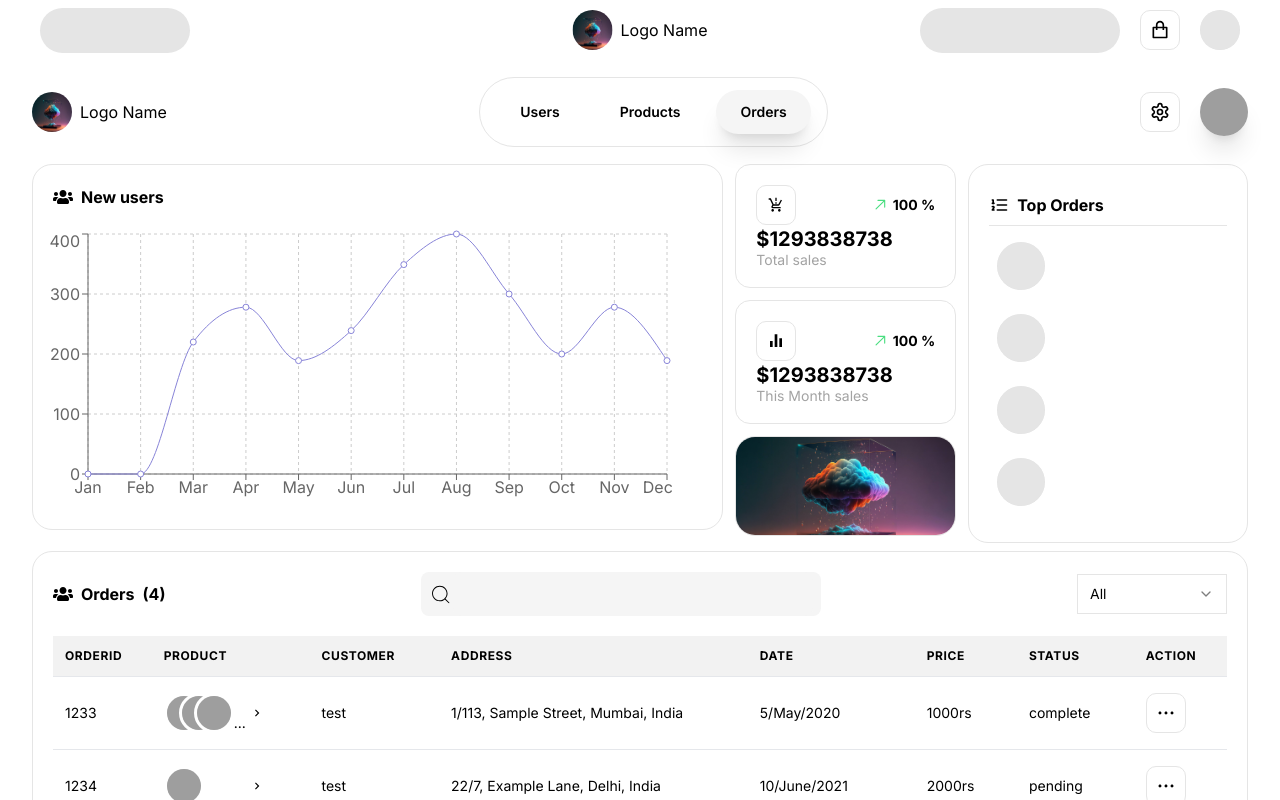
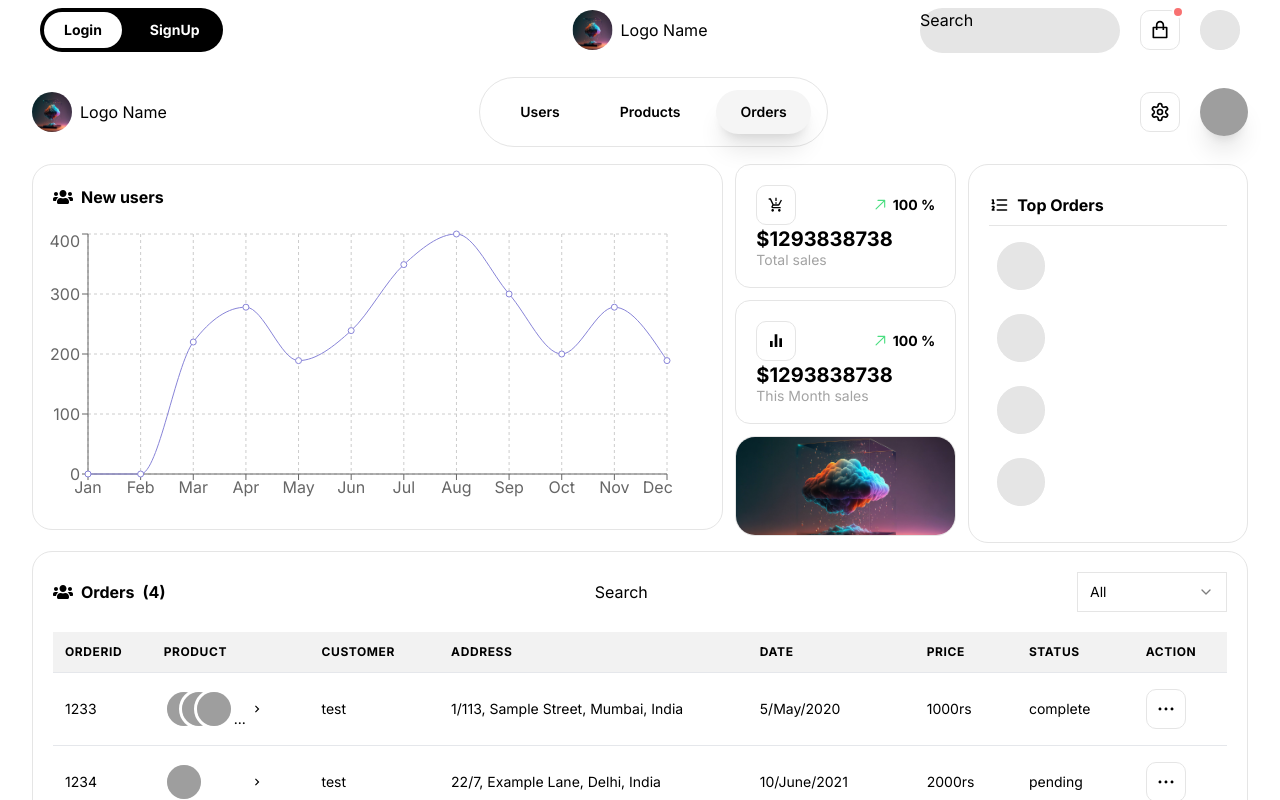
Before and after one commit to karthi200125/DashBoard-Ecom, a Next.js app: page /dashboard/orders in a window 1280 px wide. Shown: the top 800 px of the page. Built offline with nearby package versions, Linux system fonts and the light colour scheme; grey boxes are pictures that could not be loaded.

Commit message:
complete login signup swith buttons in navbar

```diff
--- /dev/null
+++ b/src/app/_components/DashSearch.tsx
@@ -0,0 +1,50 @@
+'use client'
+
+import { useEffect, useState } from 'react';
+import { CiSearch } from 'react-icons/ci';
+
+interface SearchProps {
+    placeholder?: string,
+    name?: string,
+    onChange?: (value: any) => void;
+}
+
+const DashSearch = ({ placeholder, onChange, name }: SearchProps) => {
+    const [inputValue, setInputValue] = useState('');
+    const [debouncedValue, setDebouncedValue] = useState(inputValue);
+
+    // Update debounced value after a delay
+    useEffect(() => {
+        const handler = setTimeout(() => {
+            setDebouncedValue(inputValue);
+        }, 500); // Adjust the delay as needed
+
+        // Cleanup the timeout if the value changes before delay
+        return () => {
+            clearTimeout(handler);
+        };
+    }, [inputValue]);
+
+    // Call the onChange handler with the debounced value
+    useEffect(() => {
+        if (onChange) {
+            onChange(debouncedValue);
+        }
+    }, [debouncedValue, onChange]);
+
+    return (
+        <div className="min-w-[400px] rounded-[8px] bg-neutral-100 flex flex-row items-center px-2">
+            <CiSearch size={25} />
+            <input
+                type="text"
+                name={name}
+                className="w-full rounded-[8px] p-[10px] bg-neutral-100 placeholder:text-sm"
+                placeholder={placeholder}
+                value={inputValue}
+                onChange={(e) => setInputValue(e.target.value)}
+            />
+        </div>
+    );
+};
+
+export default DashSearch;
--- a/src/app/_components/Icon.tsx
+++ b/src/app/_components/Icon.tsx
@@ -1,19 +1,28 @@
 import ToolTip from "./ToolTip";
 
 interface IconProps {
-    icon: any;
+    icon: React.ReactNode;
     tooltip?: string;
     onClick?: () => void;
+    count?: any;
 }
 
-const Icon = ({ icon, tooltip, onClick }: IconProps) => {
+const Icon = ({ icon, tooltip, onClick, count }: IconProps) => {
     return (
         <ToolTip tooltip={tooltip}>
-            <div className="w-[40px] h-[40px] border hover:bg-black bg-white hover:text-white rounded-[10px] flex items-center justify-center transition duration-300 cursor-pointer hover:border-none" onClick={onClick}>
+            <div
+                className={`w-[40px] h-[40px] border hover:bg-black bg-white hover:text-white rounded-[10px] flex items-center justify-center transition duration-300 cursor-pointer hover:border-none relative`}
+                onClick={onClick}
+            >
                 {icon}
+                {count > 0 && (
+                    <div className="absolute top-[-5px] right-[-5px] bg-red-400 w-[12px] h-[12px] flex items-center justify-center rounded-full border-[2px] border-solid border-white">
+                        {/* <span className="text-white text-[8px] font-semibold">{count}</span> */}
+                    </div>
+                )}
             </div>
         </ToolTip>
-    )
-}
+    );
+};
 
-export default Icon
+export default Icon;
--- a/src/app/_components/Navbar.tsx
+++ b/src/app/_components/Navbar.tsx
@@ -5,6 +5,7 @@ import { RiShoppingBagLine } from "react-icons/ri";
 import Icon from "./Icon";
 import Logo from "./Logo";
 import UserProfile from "./UserProfile";
+import Search from './Search';
 
 const Navbar = () => {
     const [isSticky, setIsSticky] = useState(false);
@@ -17,26 +18,38 @@ const Navbar = () => {
         return () => window.removeEventListener('scroll', handleScroll);
     }, []);
 
+    const [activeLogin, setActiveLogin] = useState("login")
+
+    const HandleLogin = () => {
+        setActiveLogin("login")
+    }
+
+    const HandleRegister = () => {
+        setActiveLogin("signup")
+    }
+
     return (
         <div
             className={`header ${isSticky ? 'sticky' : ''} top-0 w-full px-2 left-0 h-[60px] flex flex-row items-center justify-between z-10 transition-all duration ease-in-out relative`}
         >
-            <div className="w-[150px] rounded-full bg-neutral-200 h-[45px]">
-                {/* Add content for the left side (optional) */}
+            <div className="max-w-max rounded-full bg-black p-1 flex flex-row items-center gap-2">
+                <div className={`px-5 py-2 rounded-full text-sm font-bold cursor-pointer ${activeLogin === "login" ? " bg-white text-black" : "text-white"}`} onClick={HandleLogin}>Login</div>
+                <div className={`px-5 py-2 rounded-full text-sm font-bold cursor-pointer ${activeLogin === "signup" ? "bg-white text-black" : "text-white"}`} onClick={HandleRegister}>SignUp</div>
             </div>
+
             <div className="absolute top-1/2 left-1/2 transform -translate-x-1/2 -translate-y-1/2">
                 <Logo />
             </div>
             <div className="flex flex-row items-center gap-5">
                 <div className="w-[200px] rounded-full bg-neutral-200 h-[45px]">
-                    {/* Add content for the search bar (optional) */}
+                    <Search />
                 </div>
-                <Icon icon={<RiShoppingBagLine size={20} />} tooltip="Shopping Cart" />
+                <Icon icon={<RiShoppingBagLine size={20} />} tooltip="Shopping Cart" count={1} />
                 <div>
                     <UserProfile profileCls="w-10 h-10 bg-neutral-200" />
                 </div>
             </div>
-        </div>
+        </div >
     );
 };
 
--- a/src/app/_components/Search.tsx
+++ b/src/app/_components/Search.tsx
@@ -1,50 +1,9 @@
-'use client'
+import React from 'react'
 
-import { useEffect, useState } from 'react';
-import { CiSearch } from 'react-icons/ci';
-
-interface SearchProps {
-    placeholder?: string,
-    name?: string,
-    onChange?: (value: any) => void;
+const Search = () => {
+    return (
+        <div>Search</div>
+    )
 }
 
-const Search = ({ placeholder, onChange, name }: SearchProps) => {
-    const [inputValue, setInputValue] = useState('');
-    const [debouncedValue, setDebouncedValue] = useState(inputValue);
-
-    // Update debounced value after a delay
-    useEffect(() => {
-        const handler = setTimeout(() => {
-            setDebouncedValue(inputValue);
-        }, 500); // Adjust the delay as needed
-
-        // Cleanup the timeout if the value changes before delay
-        return () => {
-            clearTimeout(handler);
-        };
-    }, [inputValue]);
-
-    // Call the onChange handler with the debounced value
-    useEffect(() => {
-        if (onChange) {
-            onChange(debouncedValue);
-        }
-    }, [debouncedValue, onChange]);
-
-    return (
-        <div className="min-w-[400px] rounded-[8px] bg-neutral-100 flex flex-row items-center px-2">
-            <CiSearch size={25} />
-            <input
-                type="text"
-                name={name}
-                className="w-full rounded-[8px] p-[10px] bg-neutral-100 placeholder:text-sm"
-                placeholder={placeholder}
-                value={inputValue}
-                onChange={(e) => setInputValue(e.target.value)}
-            />
-        </div>
-    );
-};
-
-export default Search;
+export default Search
--- /dev/null
+++ b/src/app/dashboard/users/loading.tsx
@@ -0,0 +1,3 @@
+export default function Loading() {
+    return <p>Loading...</p>
+  }
```
